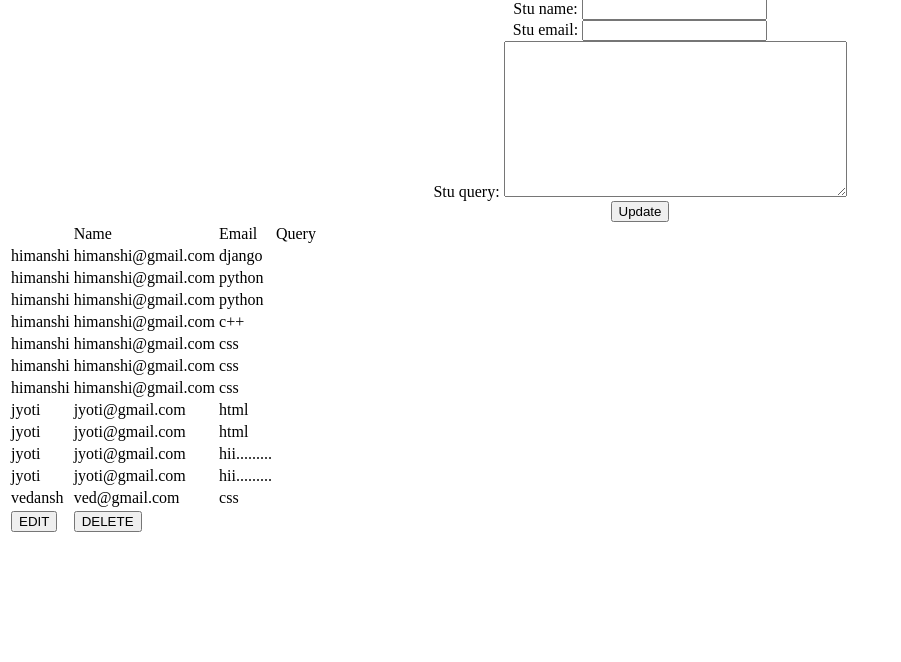
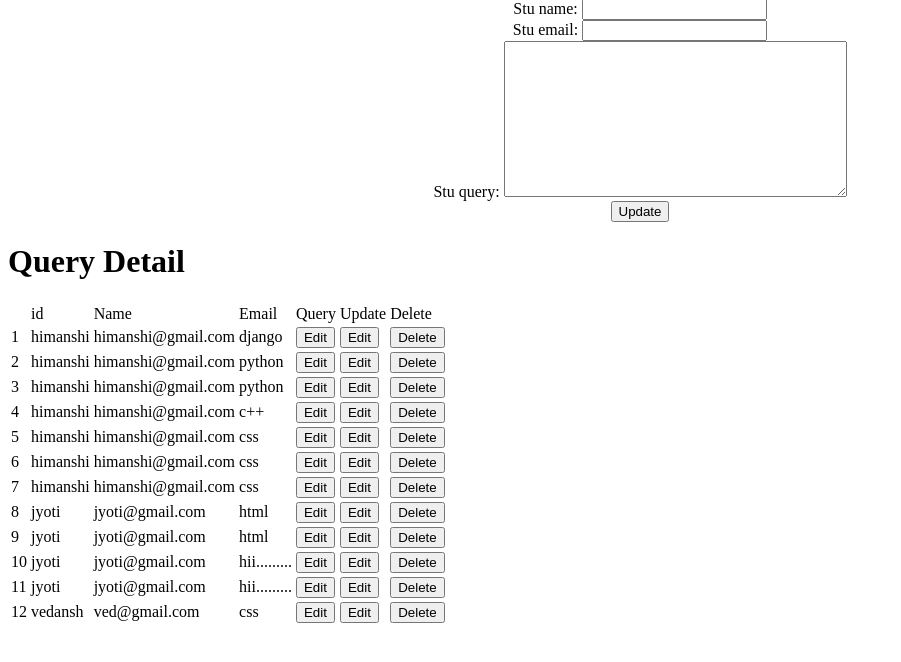
Before and after one commit to HimanshiMate/Django-dynamic-dashboard, a Django app: template project/app/templates/dashboard.html in a window 1280 px wide. Shown: the part 107-769 px from the top of the page, without its empty margins (0-901 px from the left). Run offline with Django 5.2, Linux system fonts and the light colour scheme; the template is opened without the code that fills it: values that come from a table or form of the project are taken from there, others are empty; data comes from the database, SQL or seed files in the repository; both versions use the stored data as it was after the commit.

Commit message:
update the dashboard

```diff
--- a/project/app/templates/dashboard.html
+++ b/project/app/templates/dashboard.html
@@ -21,7 +21,8 @@
         <h1>Query Form</h1>
         <h4>{{msg}}</h4>
         {% if form1 %}
-        <form action="{% url 'query' %}" method>
+        <!-- <form action="{% url 'query' %}" method> -->
+        <form action="{% url 'update' %}" method="post">
             {% csrf_token %}
             {{form1}}
             <button type="submit">Update</button>
@@ -35,24 +36,36 @@
         </form>
         {% endif %}
     </center>
-
+    <h1>Query Detail</h1>
     <table>
         <th>
+            <td>id</td>
             <td>Name</td>
             <td>Email</td>
             <td>Query</td>
+            <td>Update</td>
+            <td>Delete</td>
         </th>
         {% if query_detail %}
         {% for i in query_detail %}
            <tr>
+               <td>{{i.id}}</td>
                <td>{{i.stu_name}}</td>
                <td>{{i.stu_email}}</td>
                <td>{{i.stu_query}}</td>
+               <td><a href="#"><button type="submit">Edit</button></a></td>
+               <td><form action="{% url 'edit' pk=i.id %}" method="post">
+                {% csrf_token %}
+                <button type="submit">Edit</button>
+               </form></td>
+               <td><form action="{% url 'delete' pk=i.id %}" method="post">
+                {% csrf_token %}
+                <button type="submit">Delete</button>
+               </form></td>
            </tr>
         {% endfor %}
         {% endif %}
-        <td><a href="#"><button type="submit">EDIT</button></a></td>
-        <td><a href="#"><button type="submit">DELETE</button></a></td>
+
     </table>
 
 </body>
--- a/project/project/urls.py
+++ b/project/project/urls.py
@@ -23,6 +23,7 @@ urlpatterns = [
     path('',home,name="home"),
     path('login/',login,name="login"),
     path('query/',query,name="query"),
-    path('delete/',delete,name="delete"),
-    path('edit/',edit,name='edit')
+    path('delete/<int:pk>',delete,name="delete"),
+    path('edit/<int:pk>',edit,name='edit'),
+    path('update/<int:pk>',update,name='update')
 ]
```
Also changed, not shown: project/app/views.py (+5 -2 lines), project/db.sqlite3.
